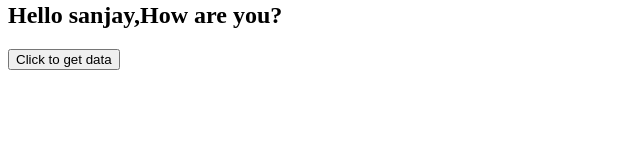
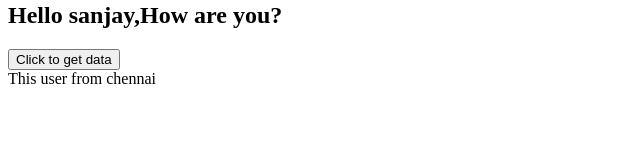
Before and after one commit to divya29113/React-Exercise, a React (Vite) app: page / in a window 1280 px wide. Shown: the part 136-296 px from the top of the page, without its empty margins (0-640 px from the left). Built offline with nearby package versions, Linux system fonts and the light colour scheme.

Commit message:
Learnt props destructed concept

```diff
--- a/src/App.jsx
+++ b/src/App.jsx
@@ -2,7 +2,7 @@
 //jsx-it means javascript+xml
 //props-properties-used to pass data from one component to another component.
 //Ways of pass data-1.parent to child ,2.child to parent 3.between siblings
-//lifting the state up
+//lifting the state up -moving the data to common parent component
 import Welcome from "./components/Welcome";
 
 
--- /dev/null
+++ b/src/components/Info.jsx
@@ -0,0 +1,10 @@
+function Info ({userData}){
+
+
+    return(
+        <div>This user from {userData.place}</div>
+
+
+    )
+}
+export default Info
--- a/src/components/Regards.jsx
+++ b/src/components/Regards.jsx
@@ -1,13 +1,13 @@
 
 import React from "react";
-const Regards = (props) => {
+const Regards = ({userData,sendData}) => {
   function GetDataFromApi(){
     let data="This is the Data";
-    props.sendData(data);
+    sendData(data);
   }
   return (
     <div>
-      <h2>Hello {props.userData.name},How are you?</h2>
+      <h2>Hello {userData.name},How are you?</h2>
       <button onClick={GetDataFromApi}>Click to get data</button>
 
       </div>
--- a/src/components/Welcome.jsx
+++ b/src/components/Welcome.jsx
@@ -1,4 +1,5 @@
 
+import Info from "./Info";
 import Regards from "./Regards";
 function Welcome(){
     let info={name:"sanjay" ,place:"chennai"};
@@ -8,6 +9,7 @@ function Welcome(){
     return(<div>
         <h1>Hello {info.name} welcome to the course</h1>
         <Regards userData={info} sendData={GetDataFromChild} />
+        <Info userData={info} />
     </div>)
 }
 export default Welcome;
```
